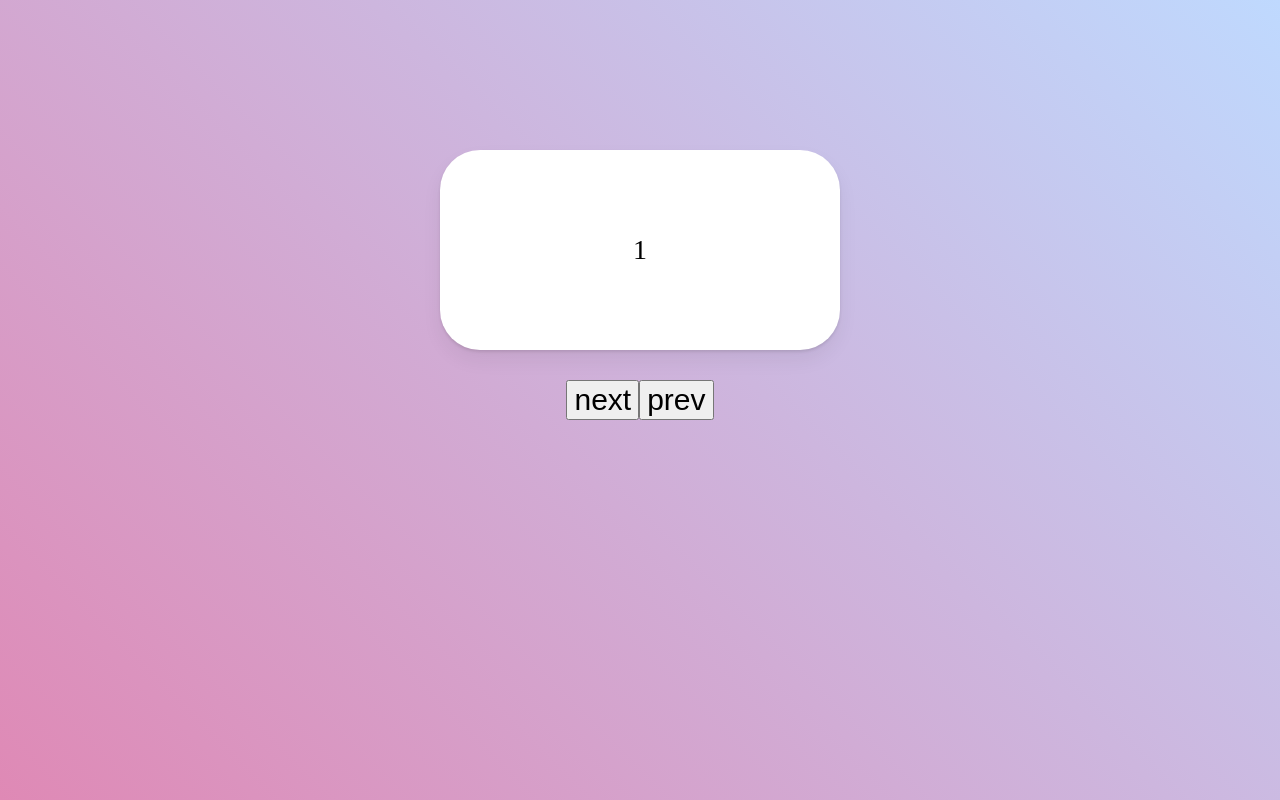
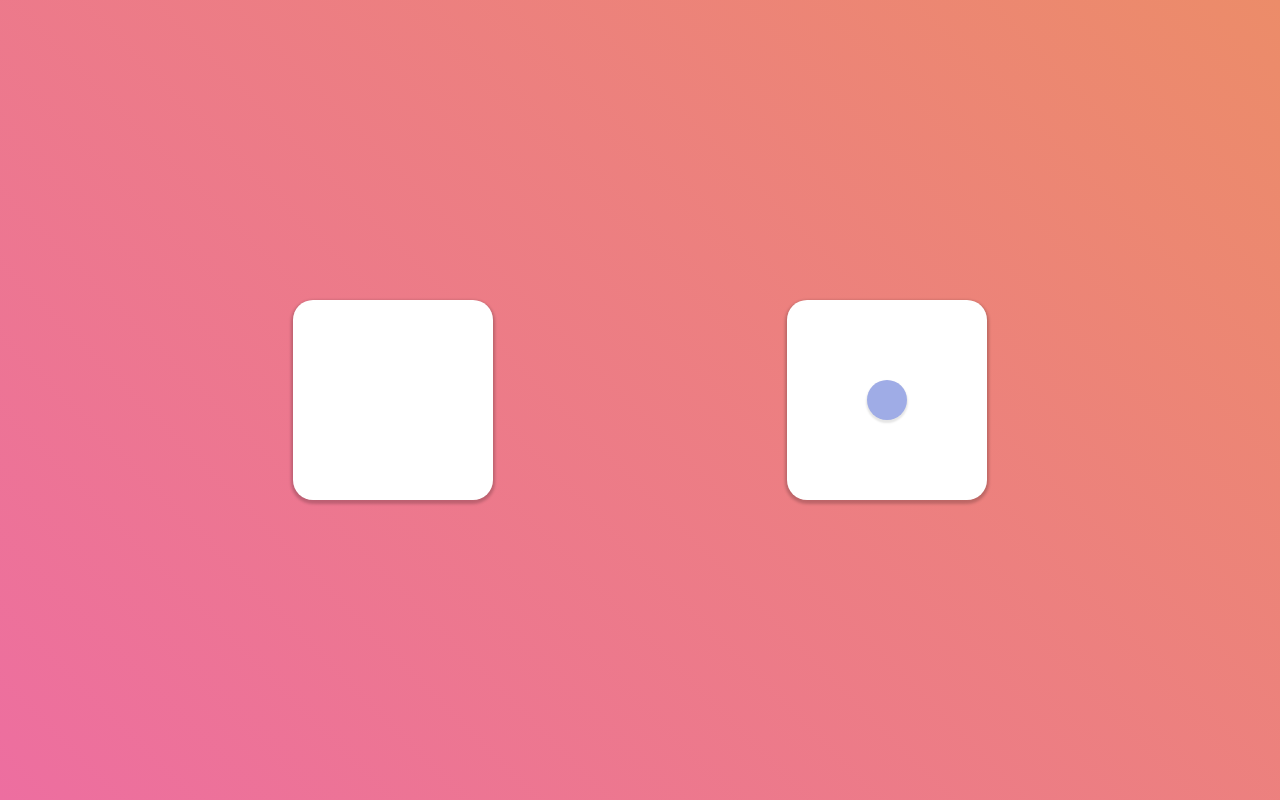
Before and after one commit to pakxe/context-api, a React (Create React App) app: page / in a window 1280 px wide. Built offline with nearby package versions, Linux system fonts and the light colour scheme.

Commit message:
두 상자를 넘나드는 공(layoutId 적용) 완성본

```diff
--- a/src/App.js
+++ b/src/App.js
@@ -7,83 +7,50 @@ import {
 import styled from "styled-components";
 import React, { useRef, useEffect, useState } from "react";
 import "./style.css";
-
+import { toHaveAccessibleDescription } from "@testing-library/jest-dom/dist/matchers";
 const Background = styled(motion.div)`
-  background: linear-gradient(45deg, #df89b5, #bfd9fe);
+  background: linear-gradient(45deg, #ed6ea0, #ec8c69);
   width: 100vw;
   height: 100vh;
+  display: flex;
+  justify-content: space-evenly;
+  align-items: center;
+`;
+
+const Box = styled(motion.div)`
+  width: 200px;
+  height: 200px;
+  border-radius: 20px;
+  box-shadow: 0 2px 3px 2px rgba(0, 0, 0, 0.2);
+  background: white;
   display: flex;
   justify-content: center;
   align-items: center;
 `;
 
-const Box = styled(motion.div)`
-  width: 400px;
-  height: 200px;
-  background-color: rgba(255, 255, 255, 1);
-  border-radius: 40px;
-  position: absolute;
-  top: 150px;
-  display: flex;
-  justify-content: center;
-  align-items: center;
-  font-size: 28px;
-  box-shadow: 0 2px 3px rgba(0, 0, 0, 0.1), 0 10px 20px rgba(0, 0, 0, 0.06);
+const Circle = styled(motion.div)`
+  height: 40px;
+  width: 40px;
+  background: #9face6;
+  box-shadow: 0 2px 2px 1px rgba(0, 0, 0, 0.1);
 `;
+function App() {
+  const [clicked, setClicked] = useState(false);
 
-function App() {
-  const [visible, setVisible] = useState(1);
-  const [back, setBack] = useState(false); // 슬라이드가 뒤로가는지 확인하는 state
-  const nextPlease = () => {
-    setBack(false);
-    setVisible((prev) => (prev === 10 ? 10 : prev + 1));
-  };
-  const prevPlease = () => {
-    setBack(true);
-    setVisible((prev) => (prev === 1 ? 1 : prev - 1));
-  };
-
-  const boxVariants = {
-    // 인수인 isBack은 Box의 custom={back}으로 받은 값임.
-    entry: (isBack) => {
-      return { opacity: 0.2, scale: 0.5, x: isBack ? -500 : 500 };
-    },
-    visible: { opacity: 1, scale: 1, x: 0, transition: { duration: 0.3 } },
-    exit: (isBack) => {
-      return {
-        opacity: 0.2,
-        scale: 0.5,
-        x: isBack ? 500 : -500,
-        transition: { duration: 0.3 },
-      };
-    },
-  };
   return (
-    <Background>
-      {/*
-        AnimatePresence에도 custom 작성,
-        exitBeforeEnter : 전 요소의 animation이 완전히 끝난 후 다음 animation이 작동 함. ex) <AnimatePresence exitBeforeEnter custom={back},
-        onExitComplete: exit가 끝날 때 실행. >
-      */}
-      <AnimatePresence onExitComplete custom={back}>
-        <Box
-          custom={back} // back에 따라 boxVariants가 달라짐.
-          key={visible} // React js의 children은 각 고유의 key가 필요하기 때문에 key값이 변하면 다른 요소로 변함.
-          variants={boxVariants}
-          initial="entry"
-          animate="visible"
-          exit="exit"
-        >
-          {visible}
-        </Box>
-      </AnimatePresence>
-      <button onClick={nextPlease} style={{ fontSize: "30px" }}>
-        next
-      </button>
-      <button onClick={prevPlease} style={{ fontSize: "30px" }}>
-        prev
-      </button>
+    <Background onClick={() => setClicked(!clicked)}>
+      <Box>
+        {clicked ? (
+          <Circle layoutId="circle" style={{ borderRadius: 0 }}></Circle>
+        ) : null}
+      </Box>
+      <Box>
+        {!clicked ? (
+          <Circle layoutId="circle" style={{ borderRadius: 50 }}></Circle>
+        ) : null}
+      </Box>
     </Background>
   );
 }
+
 export default App;
```
